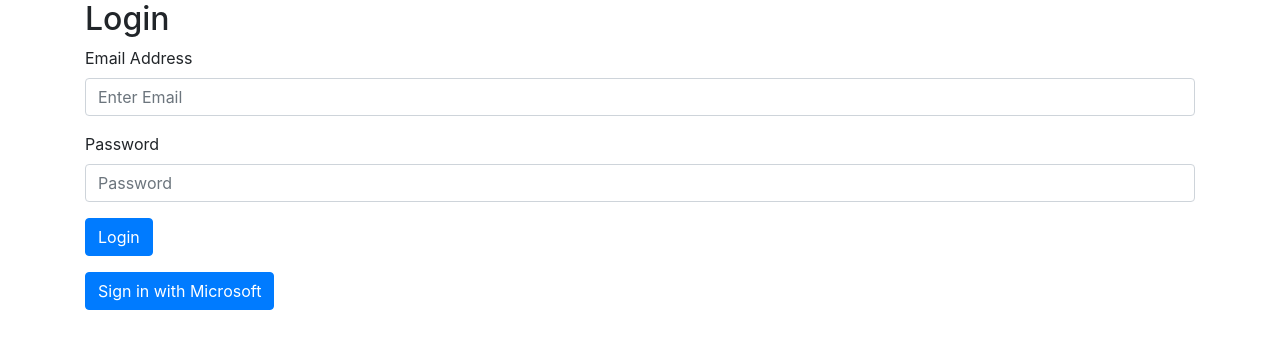
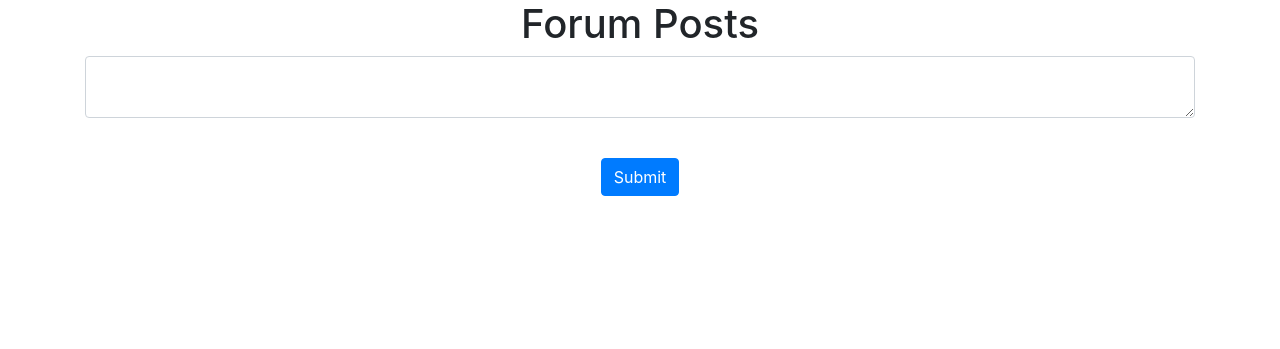
Before and after one commit to arose510/SeniorProject, a Flask app: page / in a window 1280 px wide. Shown: the part 56-405 px from the top of the page. Run offline with Flask 3, Linux system fonts and the light colour scheme; a user stored in the database is signed in; data that the repository does not hold is empty; some libraries are stand-ins or nearby versions.

Commit message:
Home Page Fix

```diff
--- a/website/templates/home.html
+++ b/website/templates/home.html
@@ -1,29 +1,27 @@
-<!-- login.html -->
-
 {% extends "base.html" %}
-{% block title %}Login{% endblock %}
+<title> {% block title %}Home{% endblock %}</title>
 {% block content %}
 
-<h2>Login</h2>
+<h1 align="center">Forum Posts</h1>
+{% if current_user.is_authenticated %}
+<ul class="list-group list-group-flush" id="forum">
+    {% for forum in current_user.forum %}
+    <li class="list-group-item">{{ forum.Post }}
+        <button type="button" class="close" onclick="deleteForum({{ forum.id }})">
+            <span aria-hidden="true">&times;</span>
+        </button>
+    </li>
+    {% endfor %}
+</ul>
+
 <form method="post">
-    <div class="form-group">
-        <label for="email">Email Address</label>
-        <input type="email" class="form-control" id="email" name="email" placeholder="Enter Email">
+    <textarea name="forum" id="forum" class="form-control"></textarea>
+    <br />
+    <div align="center">
+        <button type="submit" class="btn btn-primary mt-3">Submit</button>
     </div>
-    <div class="form-group">
-        <label for="password">Password</label>
-        <input type="password" class="form-control" id="password" name="password" placeholder="Password">
-    </div>
-    <button type="submit" class="btn btn-primary">Login</button>
 </form>
-
-<!-- Add a button to initiate Microsoft authentication -->
-<button type="button" class="btn btn-primary mt-3" onclick="redirectToMicrosoft()">Sign in with Microsoft</button>
-
-<script>
-    function redirectToMicrosoft() {
-        window.location.href = "{{ url_for('auth.get_token') }}";
-    }
-</script>
-
+{% else %}
+<p align="center">Please <a href="{{ url_for('auth.get_token') }}">login</a> to view forum posts.</p>
+{% endif %}
 {% endblock %}
```
